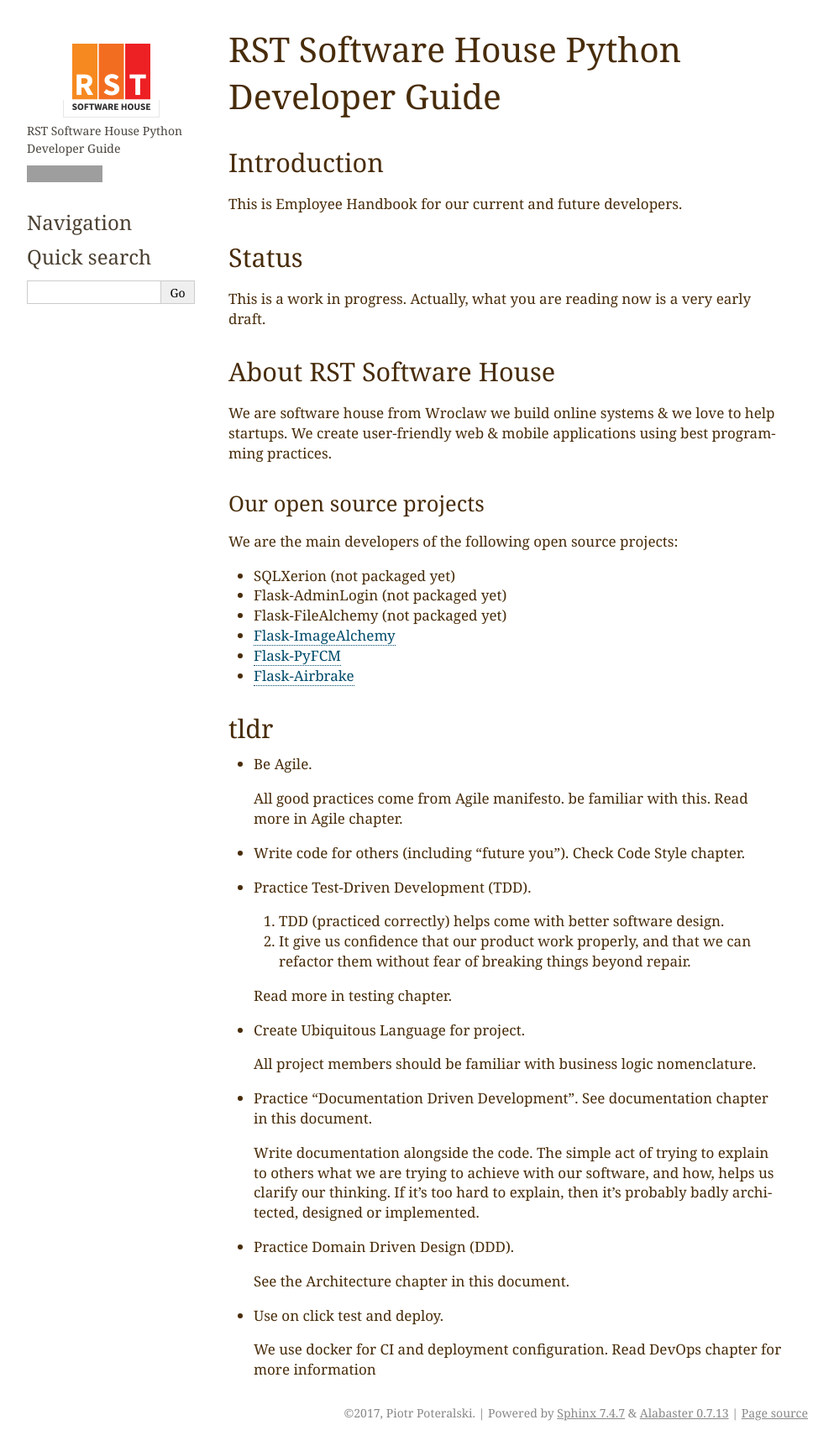
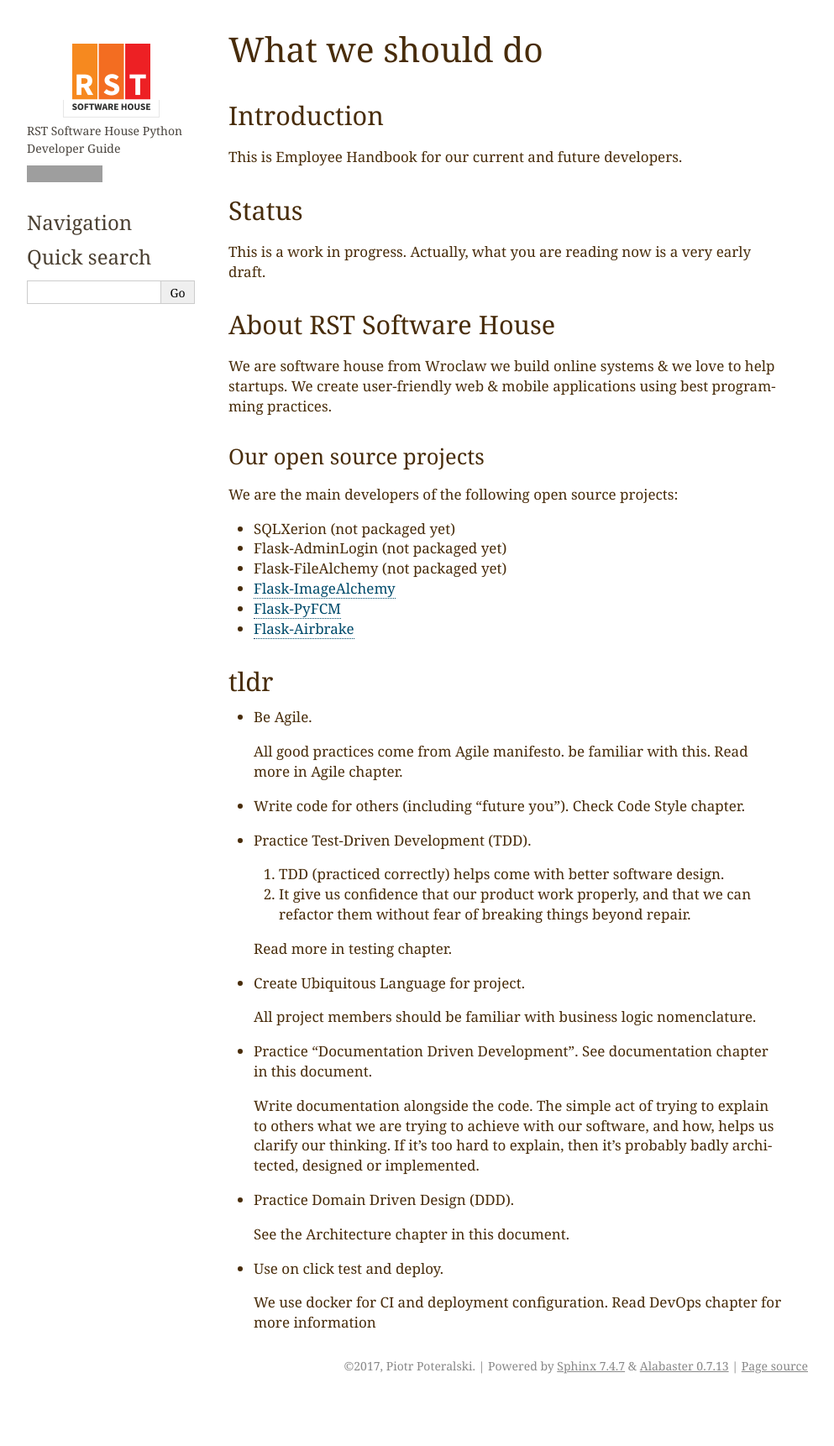
Before and after one commit to rstit/rst-developer-guide, a Sphinx documentation site: the page built from source/index.rst, in a window 1280 px wide. Shown: the whole page at 84% size, without its empty margins (148-1141 px from the left). Built offline with Sphinx 7.4.7, drawn with Linux system fonts in a browser that asks for light colours; after the commit the page ends 1666 px from its top, so only the background shows below that; grey boxes are pictures that could not be loaded.

Commit message:
content and style

```diff
--- a/source/index.rst
+++ b/source/index.rst
@@ -3,7 +3,7 @@
    You can adapt this file completely to your liking, but it should at least
    contain the root `toctree` directive.
 
-RST Software House Python Developer Guide
+What we should do
 ======================================================
 
 .. toctree::
```
